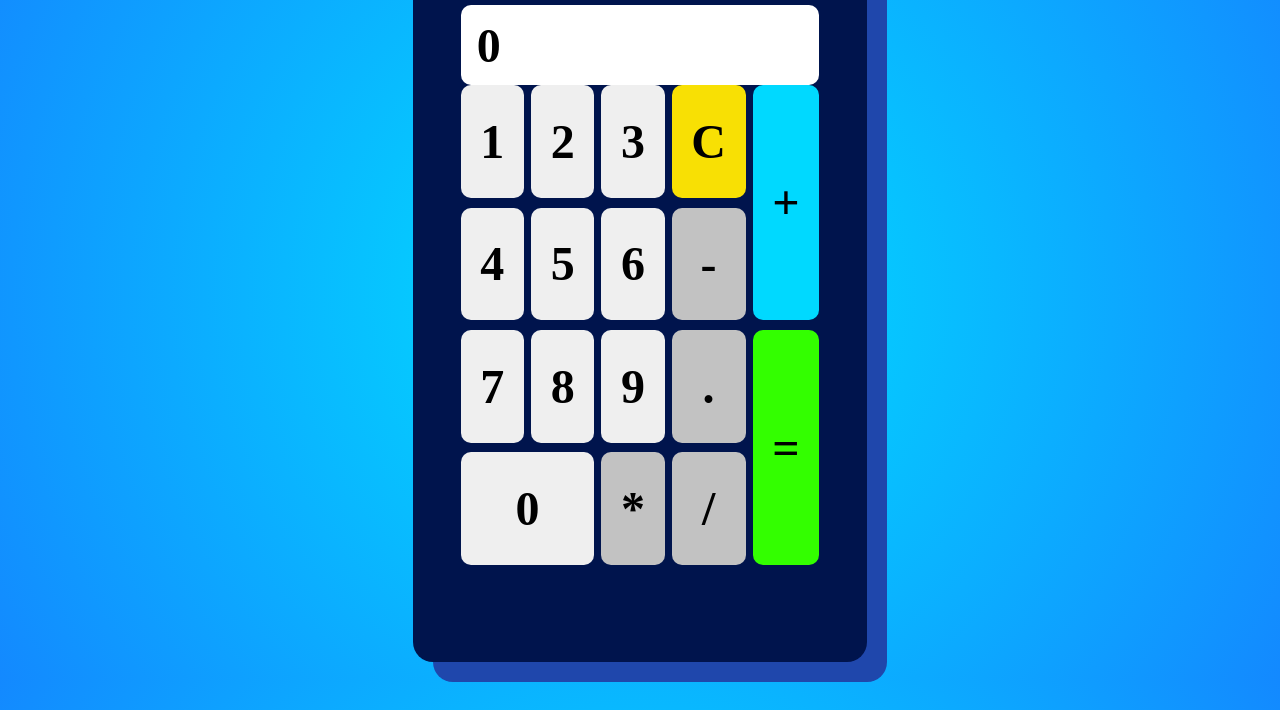
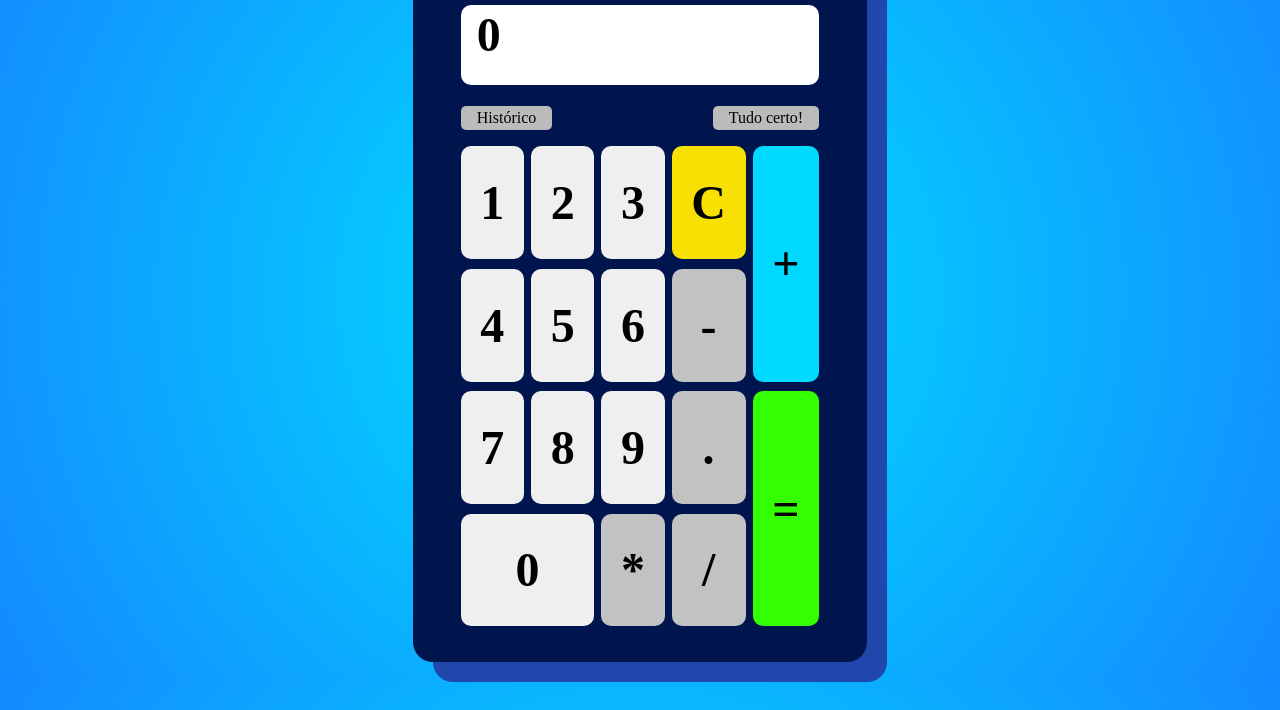
Before and after one commit to delfo2/Calculadora-Online-, a plain HTML site: page index.html in a window 1280 px wide. Shown: the part 90-800 px from the top of the page. Drawn offline with Linux system fonts and the light colour scheme.

Commit message:
Update index.html

```diff
--- a/index.html
+++ b/index.html
@@ -19,7 +19,14 @@
         <div class="calculadora">
             <div class="calculadora__cabecalho">
                 <h1 class="calculadora__cabecalho-titulo">Calculadora</h1>
-                <input class="calculadora__cabecalho-display" type="text" value="0" readonly data-tela="">
+
+                <textarea class="calculadora__cabecalho-display" data-tela="" name="display" cols="0" rows="0"></textarea>
+
+                <div class="calculadora__informacoes">
+                    <p class="calculadora__historico" data-tela="historico">Histórico</p>
+                    <p class="calculadora__mensagem" data-tela="mensagem">Tudo certo!</p>
+                </div>
+
             </div>
             <div class="calculadora__botoes">
                 <button class="calculadora__botoes-botao" data-botao="numero">1</button>
```
